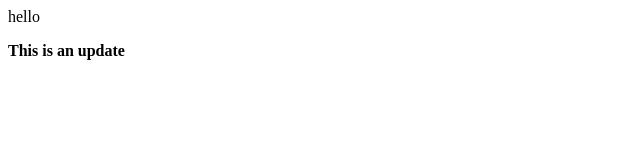
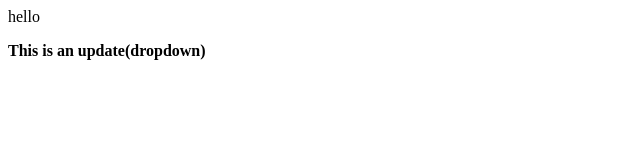
Before and after one commit to Aishanya-1112/test, a plain HTML site: page index.html in a window 1280 px wide. Shown: the full height of the page, 0-640 px from the left. Drawn offline with Linux system fonts and the light colour scheme.

```diff
--- a/index.html
+++ b/index.html
@@ -3,6 +3,6 @@
 </p>
 <b>
     <p>
-        This is an update
+        This is an update(dropdown)
     </p>
 </b>
```
